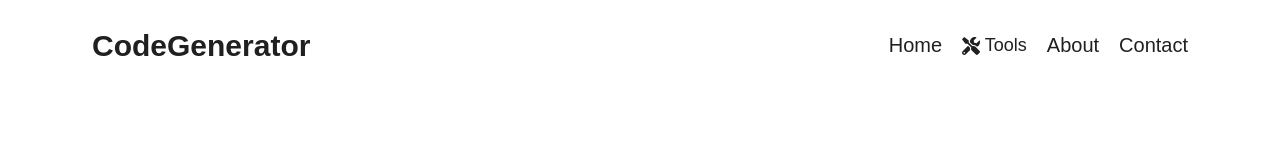
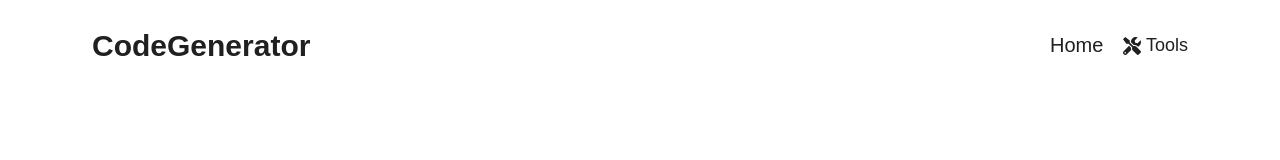
Before and after one commit to chshahzebZafar/qrgenrator, a React (Create React App) app: page / in a window 1280 px wide. Shown: the top 160 px of the page. Built offline with nearby package versions, Linux system fonts and the light colour scheme.

Commit message:
HotFixsies1.1

```diff
--- a/src/navigation/navigation.jsx
+++ b/src/navigation/navigation.jsx
@@ -31,8 +31,8 @@ function Navigation() {
                                 {/* <Link to="/Contact" className='a' >Others</Link> */}
                             </div>
                         </div>
-                        <Link to="/about" className='a' >About</Link>
-                        <Link to="/contact" className='a' >Contact</Link>
+                        {/* <Link to="/about" className='a' >About</Link> */}
+                        {/* <Link to="/contact" className='a' >Contact</Link> */}
                     </div>
                 </div>
             </Container>
--- a/src/pages/Home/index.jsx
+++ b/src/pages/Home/index.jsx
@@ -21,7 +21,7 @@ function Home() {
             </Col>
             <Col>
               <div className="text-center">
-                <img src={header} style={{height:'500px', width:'500px'}}/>
+                <img src={header} style={{height:'500px', width:'500px'}} alt='Images Goes Her'/>
               </div>
             </Col>
           </Row>
@@ -84,7 +84,7 @@ function Home() {
             </Col>
             <Col>
               <div className="text-center">
-                <img src={qr1} style={{height:'500px', width:'500px'}}/>
+                <img src={qr1} style={{height:'500px', width:'500px'}} alt='Images Goes Her' />
               </div>
             </Col>
           </Row>
@@ -92,7 +92,7 @@ function Home() {
 
             <Col>
               <div className="text-center">
-                <img src={qr2} style={{height:'500px', width:'500px'}}/>
+                <img src={qr2} style={{height:'500px', width:'500px'}} alt='Images Goes Her'/>
               </div>
             </Col>
             <Col>
```
